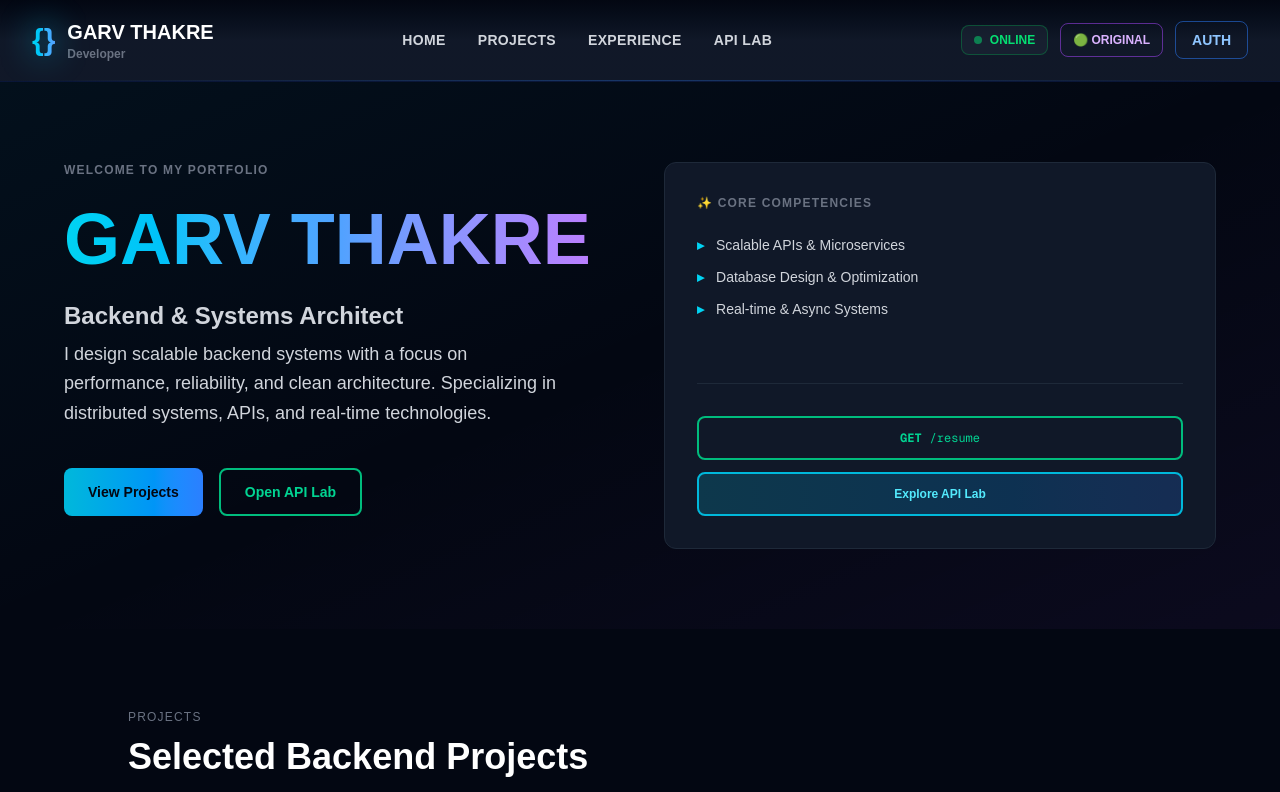
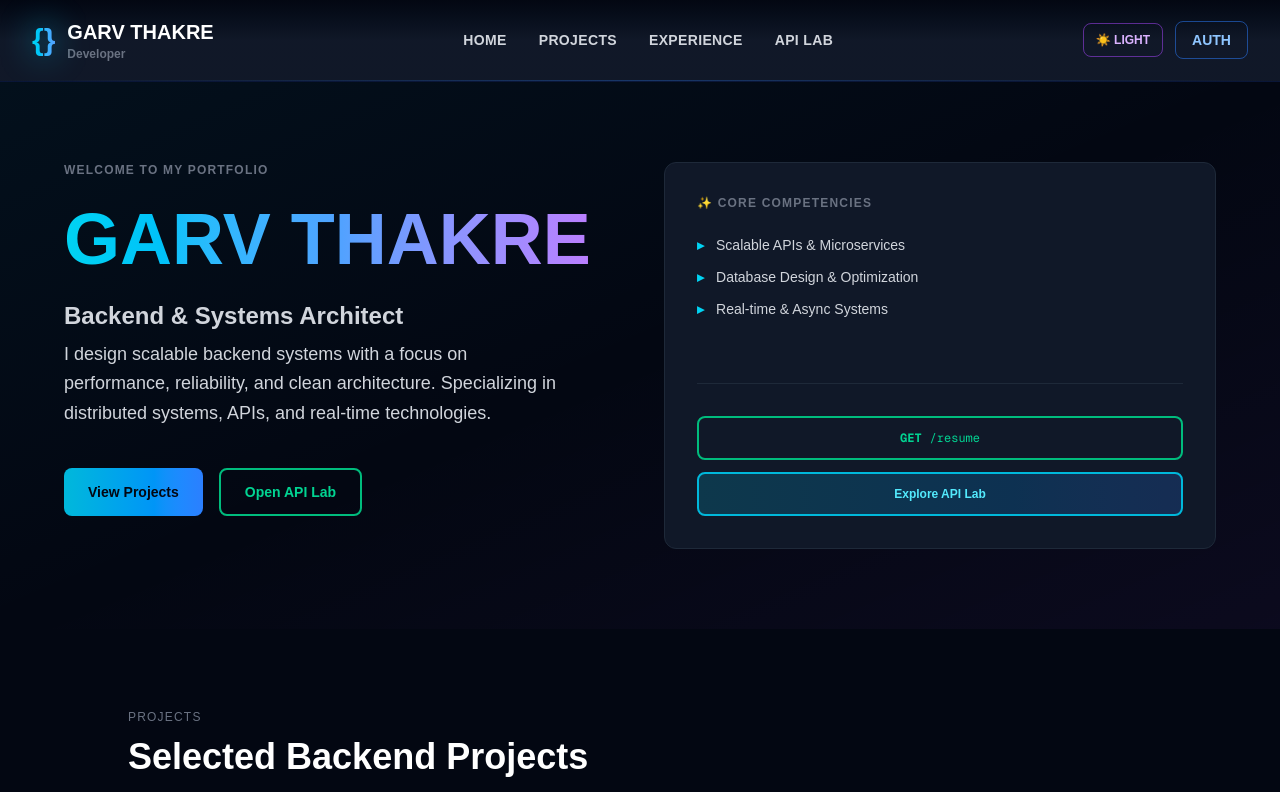
Before and after one commit to garvthakre/G-Forge, a Next.js app in the folder ui/: page / in a window 1280 px wide. Shown: the top 792 px of the page. Built offline with nearby package versions, Linux system fonts and the light colour scheme.

Commit message:
feat : minor changes in header

```diff
--- a/ui/app/components/header.tsx
+++ b/ui/app/components/header.tsx
@@ -104,7 +104,7 @@ const Header = () => {
 
         {/* Right Section */}
         <div className="flex items-center gap-3">
-          <div
+          {/* <div
             className={`flex items-center gap-2 px-3 py-1.5 ${
               theme === "dark"
                 ? "bg-gray-800/50 border-green-500/30"
@@ -123,7 +123,7 @@ const Header = () => {
             >
               ONLINE
             </span>
-          </div>
+          </div> */}
 
           {/* Theme Toggle */}
           <button
@@ -135,7 +135,7 @@ const Header = () => {
             }`}
             title={`Switch to ${theme === "dark" ? "original" : "Dark"} theme`}
           >
-            {theme === "dark" ? "🟢 ORIGINAL" : "🌙 DARK"}
+            {theme === "dark" ? " ☀️ LIGHT" : "🌙 DARK"}
           </button>
 
           <button
```
